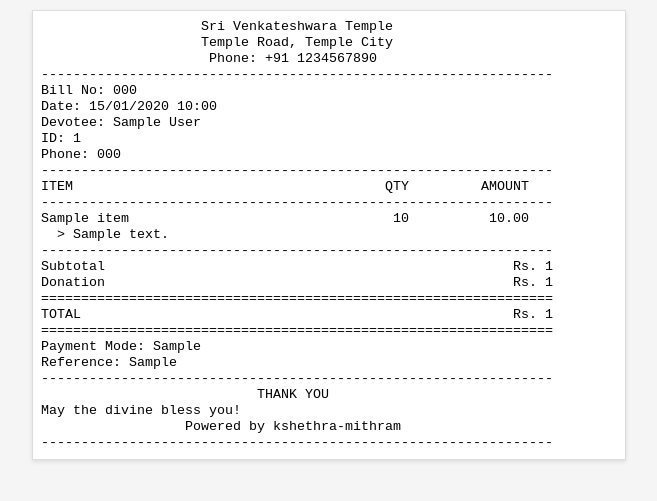
After one commit to soorajerajeevan/kshethra-mithram, a Flask app: page /billing/1/receipt-direct in a window 1280 px wide. The commit adds this page. Shown: the top 501 px of the page, without its empty margins (311-968 px from the left). Run offline with Flask 3, Linux system fonts and the light colour scheme; a user stored in the database is signed in; tables that the repository leaves empty hold one stand-in row (values such as "Sample post").

Commit message:
Windows build and Text Print created

```diff
--- a/app/models.py
+++ b/app/models.py
@@ -298,6 +298,7 @@ class BillItem(db.Model):
     quantity = db.Column(db.Float, default=1.0, nullable=False)
     unit_price = db.Column(db.Integer, nullable=False)  # in Rupee
     total_price = db.Column(db.Integer, nullable=False)  # in Rupee
+    notes = db.Column(db.Text)  # per-item notes/special instructions
 
     def to_dict(self):
         return {
@@ -310,7 +311,8 @@ class BillItem(db.Model):
             "member_nakshathram": self.member_nakshathram,
             "quantity": self.quantity,
             "unit_price": self.unit_price,
-            "total_price": self.total_price
+            "total_price": self.total_price,
+            "notes": self.notes
         }
 
     def __repr__(self):
--- a/app/routes/billing.py
+++ b/app/routes/billing.py
@@ -291,6 +291,7 @@ def new_bill():
                 pooja_nakshathram = (request.form.get(f'pooja_nakshathram_{i}') or '').strip()
                 pooja_date = (request.form.get(f'pooja_date_{i}') or '').strip()
                 quantity = max(_safe_float(request.form.get(f'pooja_quantity_{i}'), 1), 1)
+                pooja_notes = (request.form.get(f'pooja_notes_{i}') or '').strip()
                 custom_price = request.form.get(f'pooja_price_{i}')
                 price_paise = int(_safe_float(custom_price)) if custom_price else service.default_price
                 total_price = int(price_paise * quantity)
@@ -312,6 +313,7 @@ def new_bill():
                     'quantity': quantity,
                     'unit_price': price_paise,
                     'total_price': total_price,
+                    'notes': pooja_notes,
                     'service': service,
                     'add_to_booking': request.form.get(f'add_to_booking_{i}') == 'on'
                 })
@@ -415,7 +417,8 @@ def new_bill():
                 member_nakshathram=item_data['member_nakshathram'],
                 quantity=item_data['quantity'],
                 unit_price=item_data['unit_price'],
-                total_price=item_data['total_price']
+                total_price=item_data['total_price'],
+                notes=item_data.get('notes', '')
             )
             db.session.add(bill_item)
             db.session.flush()
@@ -705,6 +708,29 @@ def receipt_pdf(id):
     return response
 
 
+@bp.route('/<int:id>/receipt-direct')
+@login_required
+def receipt_direct(id):
+    """Plain-text receipt for direct dot-matrix printing"""
+    bill = Bill.query.get_or_404(id)
+
+    from app.models import TempleSettings
+    temple_name = TempleSettings.query.filter_by(key='temple_name').first()
+    temple_address = TempleSettings.query.filter_by(key='temple_address').first()
+    temple_phone = TempleSettings.query.filter_by(key='temple_phone').first()
+    receipt_footer = TempleSettings.query.filter_by(key='receipt_footer').first()
+
+    temple_name = temple_name.value if temple_name else 'Sri Venkateshwara Temple'
+    temple_address = temple_address.value if temple_address else 'Temple Road, Temple City'
+    temple_phone = temple_phone.value if temple_phone else '+91 1234567890'
+    receipt_footer = receipt_footer.value if receipt_footer else 'May the divine bless you!'
+
+    receipt_lines = build_receipt_lines(bill, temple_name, temple_address, temple_phone, receipt_footer)
+    plain_text = '\n'.join(line['text'] for line in receipt_lines)
+
+    return render_template('billing/receipt_direct.html', bill=bill, plain_text=plain_text)
+
+
 @bp.route('/<int:id>/whatsapp')
 @login_required
 def whatsapp_receipt(id):
@@ -835,6 +861,7 @@ def api_pooja_list():
                 "quantity": float(item.quantity),
                 "unitPrice": int(item.unit_price),
                 "totalPrice": int(item.total_price),
+                "notes": item.notes or '',
 
                 "service": {
                     "id": service.id,
--- a/app/static/js/ag-grid/pooja-columns.js
+++ b/app/static/js/ag-grid/pooja-columns.js
@@ -43,6 +43,12 @@ import { billSpanMatcher } from './grid-utils.js';
                 {
                     headerName: 'Pooja',
                     field: 'poojaName',
+                    width: 180,
+                    minWidth: 130
+                },
+                {
+                    headerName: 'Notes',
+                    field: 'notes',
                     width: 180,
                     minWidth: 130
                 },
--- a/app/static/js/pages/pooja-list.js
+++ b/app/static/js/pages/pooja-list.js
@@ -124,7 +124,7 @@ function loadPoojaData() {
                         grandTotal: bill.grandTotal,
                         paymentMode: bill.paymentMode,
                         paymentReference: bill.paymentReference,
-                        notes: bill.notes,
+                        notes: item.notes,
                         rowSpan: bill.items.length
                     });
                 });
--- a/app/templates/billing/new_bill.html
+++ b/app/templates/billing/new_bill.html
@@ -82,8 +82,9 @@ endblock %}
                         <div class="row g-2 mb-2 fw-semibold small text-muted">
                             <div class="col-md-2">Pooja Name</div>
                             <div class="col-md-2">Devotee Name</div>
-                            <div class="col-md-2">Nakshathram</div>
-                            <div class="col-md-2">Date</div>
+                            <div class="col-md-1">Nakshathram</div>
+                            <div class="col-md-1">Date</div>
+                            <div class="col-md-2">Notes</div>
                             <div class="col-md-1">Qty</div>
                             <div class="col-md-1">Amount</div>
                             <div class="col-md-1 d-flex justify-content-center">Add to List</div>
--- /dev/null
+++ b/app/templates/billing/receipt_direct.html
@@ -0,0 +1,81 @@
+<!DOCTYPE html>
+<html lang="en">
+<head>
+    <meta charset="UTF-8">
+    <meta name="viewport" content="width=device-width, initial-scale=1.0">
+    <title>Receipt - {{ bill.bill_number }}</title>
+    <style>
+        @page {
+            size: 6in auto;
+            margin: 2mm 4mm;
+        }
+
+        body {
+            margin: 0;
+            padding: 0;
+            background: #fff;
+            color: #000;
+            font-family: "Courier New", Courier, monospace;
+            font-size: 10pt;
+            line-height: 1.2;
+            print-color-adjust: exact;
+            -webkit-print-color-adjust: exact;
+        }
+
+        pre {
+            margin: 0;
+            padding: 0;
+            white-space: pre;
+            word-break: break-word;
+            font-family: "Courier New", Courier, monospace;
+            font-size: 10pt;
+        }
+
+        @media screen {
+            body {
+                padding: 10px;
+                background: #f5f5f5;
+            }
+
+            .print-container {
+                background: #fff;
+                padding: 8px;
+                max-width: 6in;
+                margin: 0 auto;
+                box-shadow: 0 2px 4px rgba(0, 0, 0, 0.1);
+                border: 1px solid #ddd;
+            }
+
+            pre {
+                overflow-x: auto;
+            }
+        }
+
+        @media print {
+            body {
+                margin: 0;
+                padding: 0;
+            }
+
+            .print-container {
+                max-width: none;
+                box-shadow: none;
+                border: none;
+                padding: 0;
+                margin: 0;
+            }
+        }
+    </style>
+</head>
+<body>
+    <div class="print-container">
+        <pre>{{ plain_text }}</pre>
+    </div>
+
+    <script>
+        window.onload = function() {
+            window.print();
+        };
+    </script>
+</body>
+</html>
--- a/app/utils/dotmatrix_layout.py
+++ b/app/utils/dotmatrix_layout.py
@@ -2,12 +2,12 @@ import hashlib
 import json
 from datetime import datetime
 
-LINE_WIDTH = 60
-ITEM_WIDTH = 39
+LINE_WIDTH = 64
+ITEM_WIDTH = 40
 QTY_WIDTH = 5
 AMT_WIDTH = 14
-TOTAL_LABEL_WIDTH = 46
-TOTAL_VALUE_WIDTH = 14
+TOTAL_LABEL_WIDTH = 50
+TOTAL_VALUE_WIDTH = 18
 PAGE_WIDTH_PX = 576
 SIDE_PADDING_PX = 5
 CONTENT_WIDTH_PX = PAGE_WIDTH_PX - (SIDE_PADDING_PX * 2)
@@ -27,7 +27,26 @@ def _amount_plain(value):
 
 def _center_text(text, width):
     text = (text or "")[:width]
-    return f"{text:^{width}}"
+    # For multi-byte characters, use simple left-right centering
+    text_len = len(text)
+    left_pad = max(0, (width - text_len) // 2)
+    right_pad = width - text_len - left_pad
+    return " " * left_pad + text + " " * right_pad
+
+
+def _display_width(text):
+    """Calculate approximate display width of text."""
+    return sum(1 for _ in text)
+
+
+def _truncate_to_width(text, max_width):
+    """Truncate text to fit within max_width display characters."""
+    width = 0
+    for i, char in enumerate(text):
+        if width >= max_width:
+            return text[:i]
+        width += 1
+    return text
 
 
 def _kv_line(label, value, width):
@@ -101,8 +120,25 @@ def build_receipt_lines(bill, temple_name, temple_address, temple_phone, receipt
         name = item.item_name or ""
         qty = f"{float(item.quantity or 0):g}"
         amt = _amount_plain(item.total_price)
-        truncated_name = name[:ITEM_WIDTH]
-        add(f"{truncated_name:<{ITEM_WIDTH}} {qty[:QTY_WIDTH]:>{QTY_WIDTH}} {amt[-AMT_WIDTH:]:>{AMT_WIDTH}}", "item")
+
+        # If name is short enough, display on single line with qty and amount
+        # Otherwise, display name on first line and qty/amount on second line
+        if len(name) <= (ITEM_WIDTH - 5):
+            truncated_name = _truncate_to_width(name, ITEM_WIDTH)
+            padded_name = f"{truncated_name:<{ITEM_WIDTH}}"[:ITEM_WIDTH]
+            add(f"{padded_name} {qty[:QTY_WIDTH]:>{QTY_WIDTH}} {amt[-AMT_WIDTH:]:>{AMT_WIDTH}}", "item")
+        else:
+            # Long name: put on first line, qty/amount on second line
+            full_name = _truncate_to_width(name, LINE_WIDTH)
+            add(full_name, "item")
+            # Second line: right-align qty and amount
+            qty_amt_spacing = " " * (LINE_WIDTH - QTY_WIDTH - 1 - AMT_WIDTH)
+            add(f"{qty_amt_spacing}{qty[:QTY_WIDTH]:>{QTY_WIDTH}} {amt[-AMT_WIDTH:]:>{AMT_WIDTH}}", "item")
+
+        if item.notes:
+            note_prefix = "  > "
+            note_text = (note_prefix + item.notes)[:LINE_WIDTH]
+            add(note_text, "item-note")
 
     add(sep, "divider")
     add(_total_line("Subtotal", _amount_rs(bill.subtotal)), "total")
@@ -132,7 +168,7 @@ def build_receipt_lines(bill, temple_name, temple_address, temple_phone, receipt
     footer = receipt_footer or ""
     for i in range(0, len(footer), LINE_WIDTH):
         add(footer[i:i + LINE_WIDTH], "footer")
-    add(_center_text("Powered by Temple Mgmt System", LINE_WIDTH), "footer")
+    add(_center_text("Powered by kshethra-mithram", LINE_WIDTH), "footer")
     add(sep, "divider")
     return lines
 
```
Also changed, not shown: app/seed.py (+82 -58 lines), app/static/js/pages/pooja-billing.js (+7 -30 lines), app/templates/billing/receipt.html (+23 -3 lines), app/templates/billing/view_bill.html (+7 -0 lines), database/temple_dev_old.db (added).
